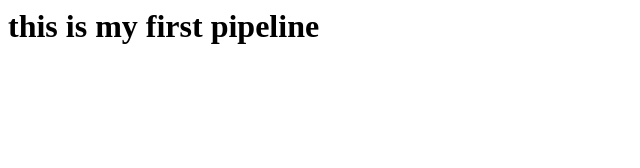
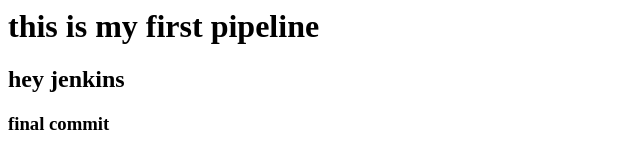
Before and after one commit to naveen90234/namita, a plain HTML site: page index.html in a window 1280 px wide. Shown: the whole page, without its empty margins (0-640 px from the left). Drawn offline with Linux system fonts and the light colour scheme.

Commit message:
Update index.html

```diff
--- a/index.html
+++ b/index.html
@@ -1 +1,3 @@
 <h1>this is my first pipeline</h1>
+<h2>hey jenkins</h2>
+<h3>final commit</h3>
```
